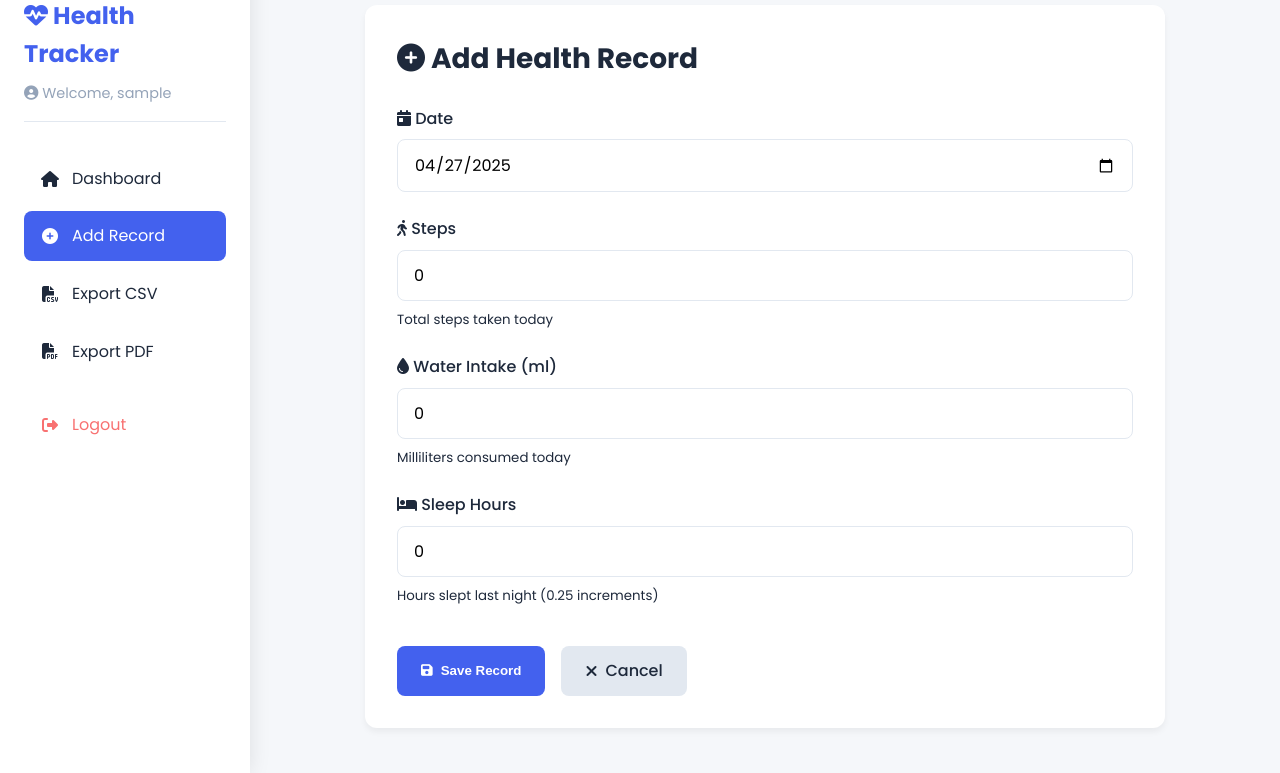
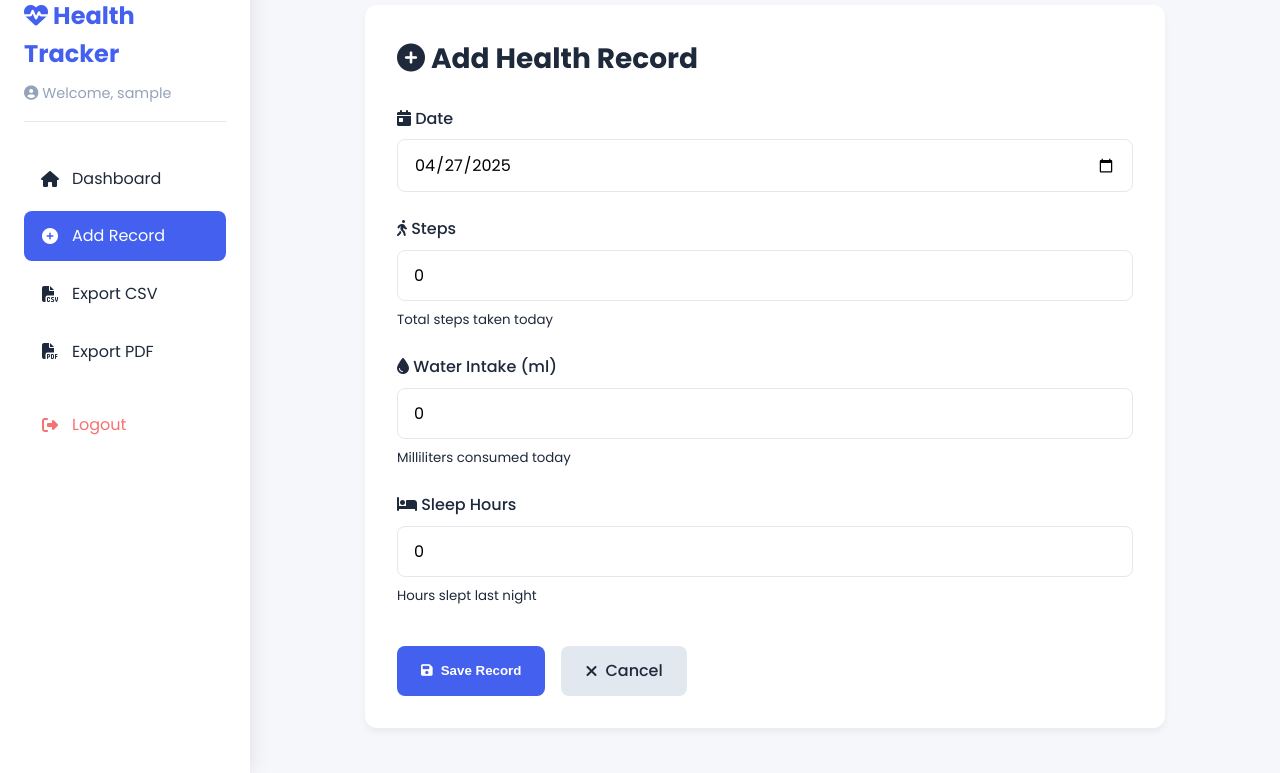
Before and after one commit to samarthsiddharam/health_tracker, a Django app: page /add/ in a window 1280 px wide. Shown: the part 27-800 px from the top of the page. Run offline with Django 4.2, Linux system fonts and the light colour scheme; the visitor is signed in with stand-in values (Sample User, id 1).

Commit message:
Removed unnecessary message on add_record page

```diff
--- a/tracker/templates/tracker/add_record.html
+++ b/tracker/templates/tracker/add_record.html
@@ -108,7 +108,7 @@ Extends base.html and uses form.css for styling
                     {{ form.sleep_hours.errors|join:", " }}
                 </div>
                 {% endif %}
-                <small class="form-text text-muted">Hours slept last night (0.25 increments)</small>
+                <small class="form-text text-muted">Hours slept last night</small>
             </div>
 
             <!-- Form Actions -->
```
